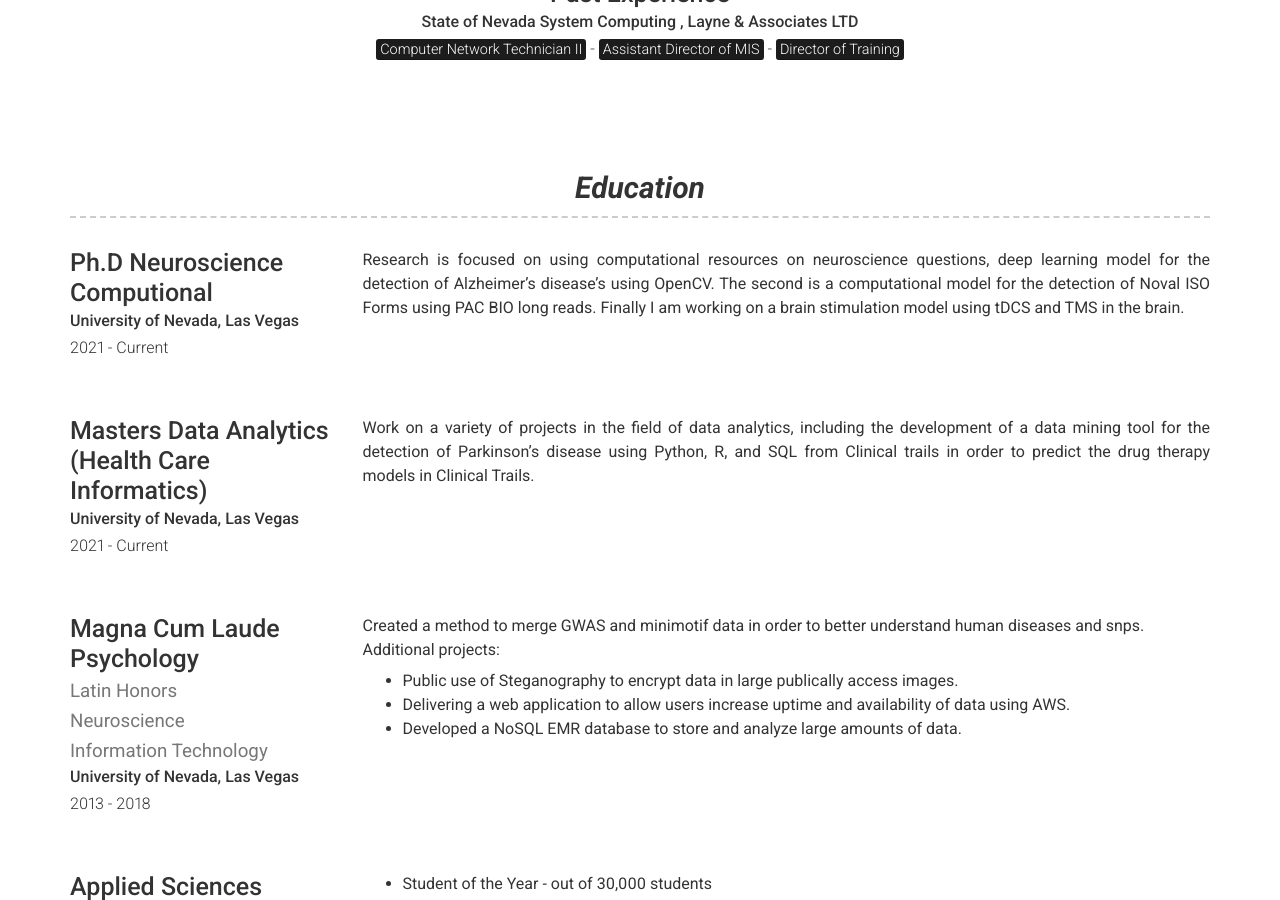
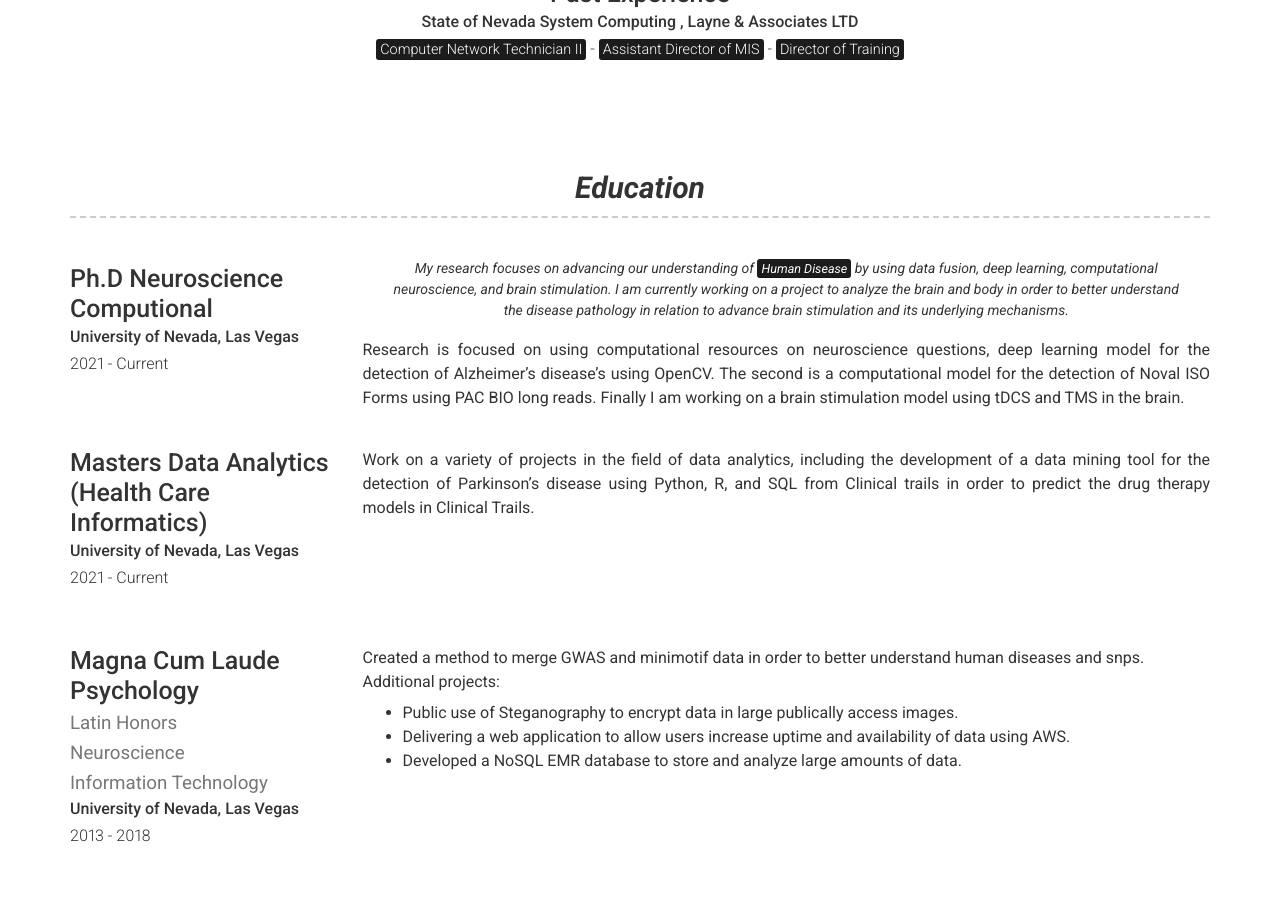
Before and after one commit to ricyoung/ricyoung.github.io, a Jekyll site: the page built from index.md, in a window 1280 px wide and 900 px high, scrolled down 1986 px. Built offline with Jekyll 4.4.1, drawn with Linux system fonts in a browser that asks for light colours; nearby versions of some CDN libraries; some of the changed lines change nothing that is shown.

Commit message:
moved quote

```diff
--- a/_config.yml
+++ b/_config.yml
@@ -152,13 +152,14 @@ content:
 
   - title: Education # Title for the section
     layout: list # Type of content section (list/text)
-    quote:  My research focuses on advancing our understanding of <mark>Human Disease</mark> by using data fusion, deep learning, computational neuroscience, and brain stimulation. I am currently working on a project to analyze the brain and body in order to better understand the disease pathology in relation to advance brain stimulation and its underlying mechanisms.</br>
 
     content:
       - layout: left
         sub_title: University of Nevada, Las Vegas
         caption: 2021 - Current
         title: Ph.D Neuroscience Computional
+        quote:  My research focuses on advancing our understanding of <mark>Human Disease</mark> by using data fusion, deep learning, computational neuroscience, and brain stimulation. I am currently working on a project to analyze the brain and body in order to better understand the disease pathology in relation to advance brain stimulation and its underlying mechanisms.</br>
+
 
         description: | # this will include new lines to allow paragraphs
           Research is focused on using computational resources on neuroscience questions, deep learning model for the detection of Alzheimer's disease's using OpenCV. The second is a computational model for the detection of Noval ISO Forms using PAC BIO long reads. Finally I am working on a brain stimulation model using tDCS and TMS in the brain.
```
